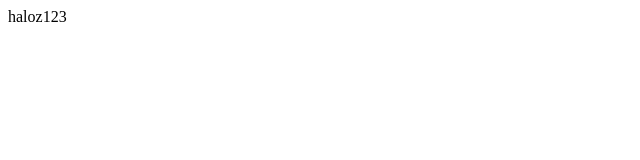
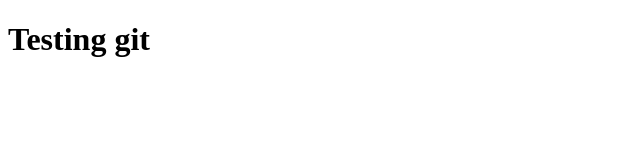
Before and after one commit to SilentASPECT/testing, a plain HTML site: page index.html in a window 1280 px wide. Shown: the whole page, without its empty margins (0-640 px from the left). Drawn offline with Linux system fonts and the light colour scheme.

Commit message:
changing index

```diff
--- a/index.html
+++ b/index.html
@@ -1 +1,11 @@
-<div>haloz123</div>
+<!DOCTYPE html>
+<html lang="en">
+<head>
+    <meta charset="UTF-8">
+    <meta name="viewport" content="width=device-width, initial-scale=1.0">
+    <title>Portfolio</title>
+</head>
+<body>
+    <h1>Testing git</h1>
+</body>
+</html>
```
